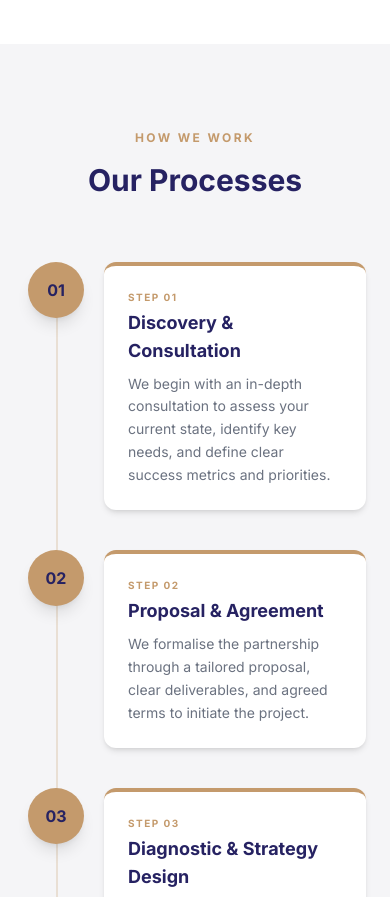
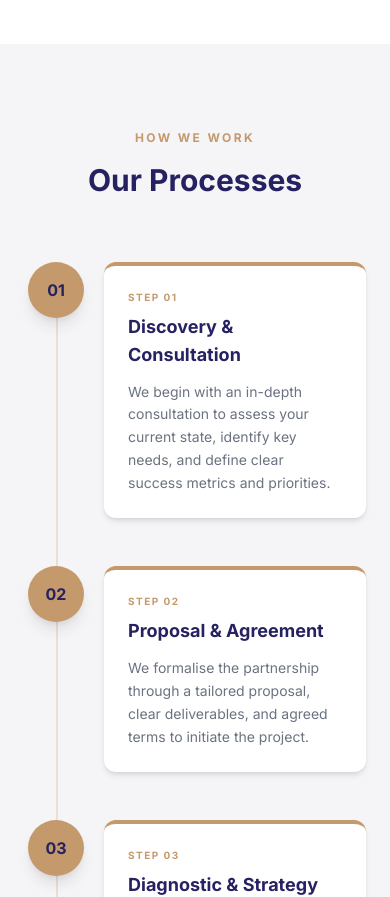
Before and after one commit to King-odysseus/TijhaWebsite, a React (Vite) app: page / in a window 390 px wide. Shown: the part 2880-3777 px from the top of the page. Built offline with nearby package versions, Linux system fonts and the light colour scheme.

Commit message:
redesign: alternate timeline cards left/right + wider cards
- Cards now alternate sides (left for odd, right for even)
- Cards are 46% width on desktop (was ~50% minus small gap)
- Step circles centered on vertical line
- Mobile: cards stack left-aligned with circle on left

```diff
--- a/src/components/home/Processes.jsx
+++ b/src/components/home/Processes.jsx
@@ -59,7 +59,7 @@ function Processes() {
 
   return (
     <section className="bg-[#F5F5F7] py-20 md:py-28" ref={sectionRef}>
-      <div className="max-w-4xl mx-auto px-6">
+      <div className="max-w-6xl mx-auto px-6">
         {/* Header */}
         <div
           data-id="header"
@@ -85,52 +85,46 @@ function Processes() {
             }`}
           />
 
-          <div className="space-y-10">
-            {processes.map((p, i) => (
+          <div className="space-y-12 md:space-y-16">
+            {processes.map((p, i) => {
+              const isLeft = i % 2 === 0;
+              return (
                 <div
                   key={p.step}
                   data-id={p.step}
-                className={`relative flex items-start gap-6 md:gap-0 transition-all duration-700 ease-out ${
-                  animated[p.step] ? 'opacity-100 translate-x-0' : 'opacity-100'
-                }`}
+                  className="relative md:flex md:items-start md:justify-center"
                   style={{ transitionDelay: `${i * 150}ms` }}
                 >
                   {/* Step circle */}
-                <div className="absolute left-8 md:left-1/2 -translate-x-1/2 z-10">
-                  <div
-                    className={`w-14 h-14 md:w-16 md:h-16 rounded-full bg-[#C49A6C] flex items-center justify-center shadow-lg transition-transform duration-500 ${
-                      animated[p.step] ? 'scale-100' : 'scale-100'
-                    }`}
-                    style={{
-                      transitionDelay: `${i * 150 + 100}ms`,
-                      transitionTimingFunction: 'cubic-bezier(0.34, 1.56, 0.64, 1)',
-                    }}
-                  >
+                  <div className="absolute left-8 md:left-1/2 -translate-x-1/2 z-10 top-0">
+                    <div className="w-14 h-14 md:w-16 md:h-16 rounded-full bg-[#C49A6C] flex items-center justify-center shadow-lg">
                       <span className="text-[#262262] font-bold text-base md:text-lg">
                         {p.step}
                       </span>
                     </div>
                   </div>
 
-                {/* Spacer for left side on desktop */}
-                <div className="hidden md:block md:w-1/2 md:pr-12" />
-
-                {/* Card */}
-                <div className="ml-20 md:ml-0 md:w-1/2 md:pl-12">
-                  <div className="group bg-white rounded-xl shadow-md p-6 hover:shadow-xl hover:-translate-y-1 transition-all duration-500 border-t-4 border-[#C49A6C]">
-                    <span className="text-[10px] font-bold uppercase tracking-[0.15em] text-[#C49A6C] mb-1 block">
+                  {/* Card — left on even, right on odd */}
+                  <div
+                    className={`ml-20 md:ml-0 md:w-[46%] ${
+                      isLeft ? 'md:mr-auto md:pr-12' : 'md:ml-auto md:pl-12'
+                    }`}
+                  >
+                    <div className="group bg-white rounded-xl shadow-md p-6 md:p-8 hover:shadow-xl hover:-translate-y-1 transition-all duration-500 border-t-4 border-[#C49A6C]">
+                      <span className="text-[10px] font-bold uppercase tracking-[0.15em] text-[#C49A6C] mb-2 block">
                         Step {p.step}
                       </span>
-                    <h3 className="text-lg md:text-xl font-bold text-[#262262] mb-2 group-hover:text-[#C49A6C] transition-colors duration-300">
+                      <h3 className="text-lg md:text-xl font-bold text-[#262262] mb-3 group-hover:text-[#C49A6C] transition-colors duration-300">
                         {p.title}
                       </h3>
-                    <p className="text-sm text-[#6b7280] leading-relaxed">
+                      <p className="text-sm md:text-base text-[#6b7280] leading-relaxed">
                         {p.desc}
                       </p>
                     </div>
                   </div>
                 </div>
-            ))}
+              );
+            })}
           </div>
         </div>
       </div>
```
Lines whose indentation alone changed are shown as unchanged.
